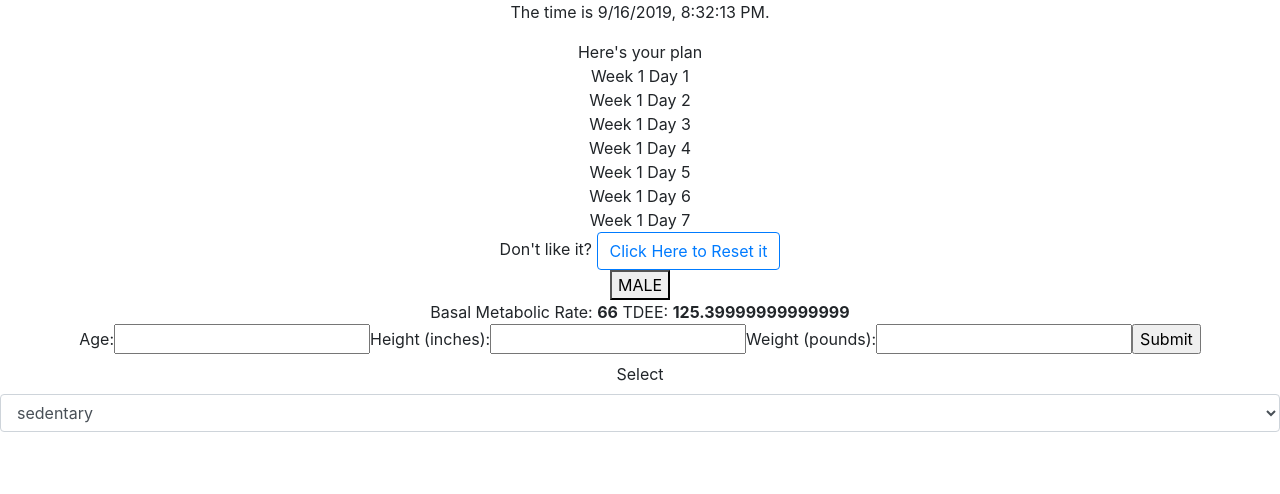
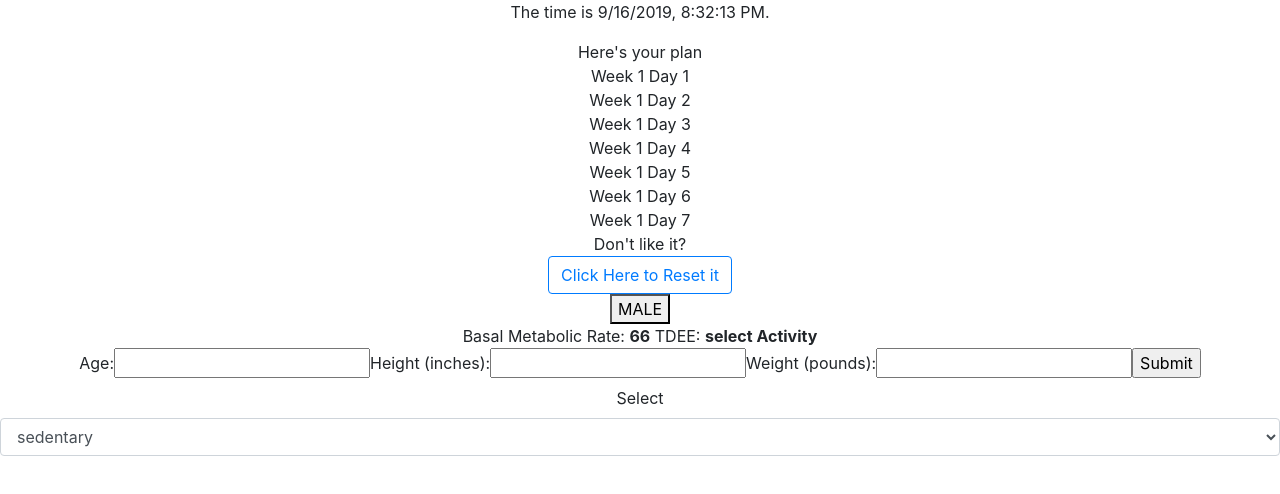
Before and after one commit to petermijkje/workout_app, a React (Create React App) app in the folder workout_app/: page /CreateYourProfile in a window 1280 px wide. Shown: the top 494 px of the page. Built offline with nearby package versions, Linux system fonts and the light colour scheme.

Commit message:
added TDEE to female side

```diff
--- a/workout_app/src/Components/Plan/TwelveWeeks.js
+++ b/workout_app/src/Components/Plan/TwelveWeeks.js
@@ -20,7 +20,7 @@ class TwelveWeeks extends Component {
       <div>
           Here's your plan
           { this.receivePlan() }
-          Don't like it? <Button outline color="primary"> Click Here to Reset it</Button>
+          Don't like it? <br /><Button outline color="primary"> Click Here to Reset it</Button>
       </div>
     );
   }
--- a/workout_app/src/Components/SignUp/CreateYourProfile/CreateYourProfile.js
+++ b/workout_app/src/Components/SignUp/CreateYourProfile/CreateYourProfile.js
@@ -33,6 +33,7 @@ export default class CreateYourProfile extends Component {
             inches: '',
             pounds: '',
             value: 'select',
+            TDEE: 'select Activity'
         }
         this.handleChangeAge = this.handleChangeAge.bind(this)
         this.handleChangeHeight = this.handleChangeHeight.bind(this)
@@ -111,7 +112,7 @@ render() {
                         MALE
                     </button>
                     <br />
-                    Basal Metabolic Rate: <b>{this.getBasalMetabolicRateMale()}</b> TDEE: <b>{this.getBasalMetabolicRateMale() * 1.9}</b>
+                    Basal Metabolic Rate: <b>{this.getBasalMetabolicRateMale()}</b> TDEE: <b>{this.state.TDEE}</b>
                     <form onSubmit={this.handleSubmit}>
                         <label>
                             Age:
@@ -153,7 +154,7 @@ render() {
                         FEMALE
                     </button>
                     <br />
-                    Basal Metabolic Rate: <b>{this.getBasalMetabolicRateWoman()}</b>
+                    Basal Metabolic Rate: <b>{this.getBasalMetabolicRateWoman()}</b> TDEE: <b>{this.state.TDEE}</b>
                     <form onSubmit={this.handleSubmit}>
                         <label>
                             Age:
```
